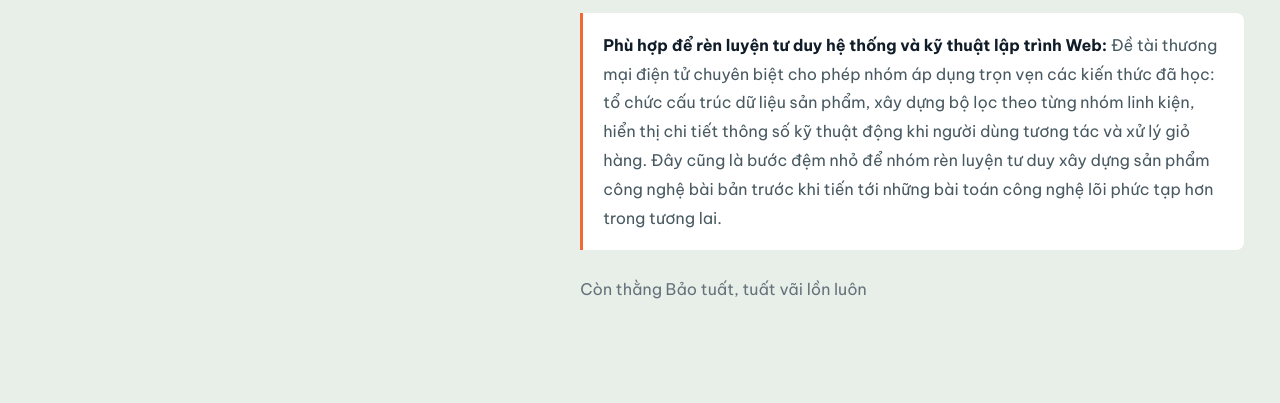
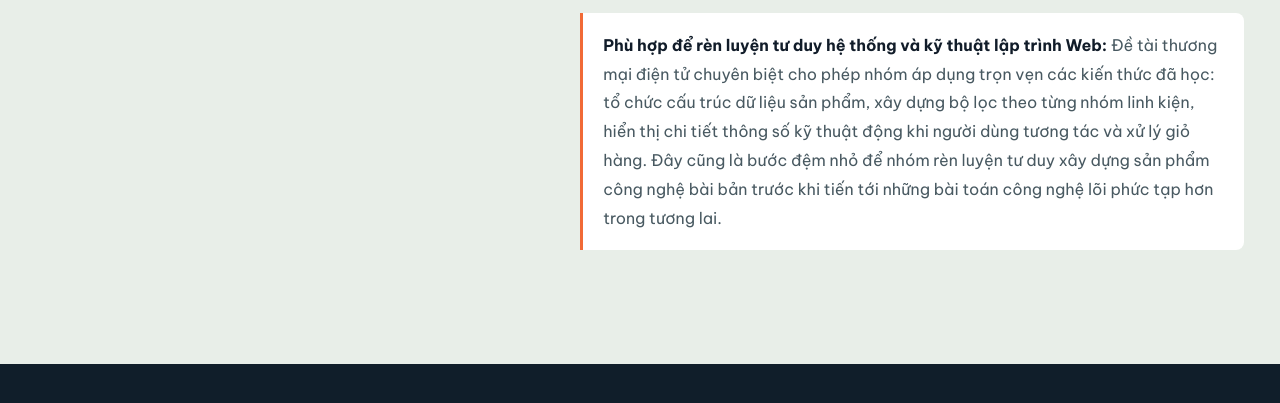
Before and after one commit to ectoiv/DraftWebsite, a plain HTML site: page backstory.html in a window 1280 px wide. Shown: the part 1916-2319 px from the top of the page. Drawn offline with Linux system fonts and the light colour scheme.

Commit message:
Remove inappropriate content from backstory.html

```diff
--- a/backstory.html
+++ b/backstory.html
@@ -52,7 +52,6 @@
             <li><strong>Thử thách làm mới trải nghiệm người dùng (UI/UX) trong ngành phần cứng:</strong> Dưới sự định hướng thẩm mỹ của Bảo Long — người luôn ngưỡng mộ tư duy thiết kế tinh giản của Steve Jobs — nhóm muốn phá bỏ định kiến rằng web bán linh kiện PC phải hầm hố, nhiều chữ và khó nhìn. Giao diện được thiết kế theo phong cách tối giản, sử dụng các tông màu pastel dịu mắt kết hợp bố cục thẻ sản phẩm rõ ràng để bất kỳ ai, kể cả người không rành công nghệ, cũng có thể tự tin chọn đúng linh kiện mình cần.</li>
             <li><strong>Phù hợp để rèn luyện tư duy hệ thống và kỹ thuật lập trình Web:</strong> Đề tài thương mại điện tử chuyên biệt cho phép nhóm áp dụng trọn vẹn các kiến thức đã học: tổ chức cấu trúc dữ liệu sản phẩm, xây dựng bộ lọc theo từng nhóm linh kiện, hiển thị chi tiết thông số kỹ thuật động khi người dùng tương tác và xử lý giỏ hàng. Đây cũng là bước đệm nhỏ để nhóm rèn luyện tư duy xây dựng sản phẩm công nghệ bài bản trước khi tiến tới những bài toán công nghệ lõi phức tạp hơn trong tương lai.</li>
           </ul>
-          <p>Còn thằng Bảo tuất, tuất vãi lồn luôn</p>
         </div>
       </div>
     </section>
```
